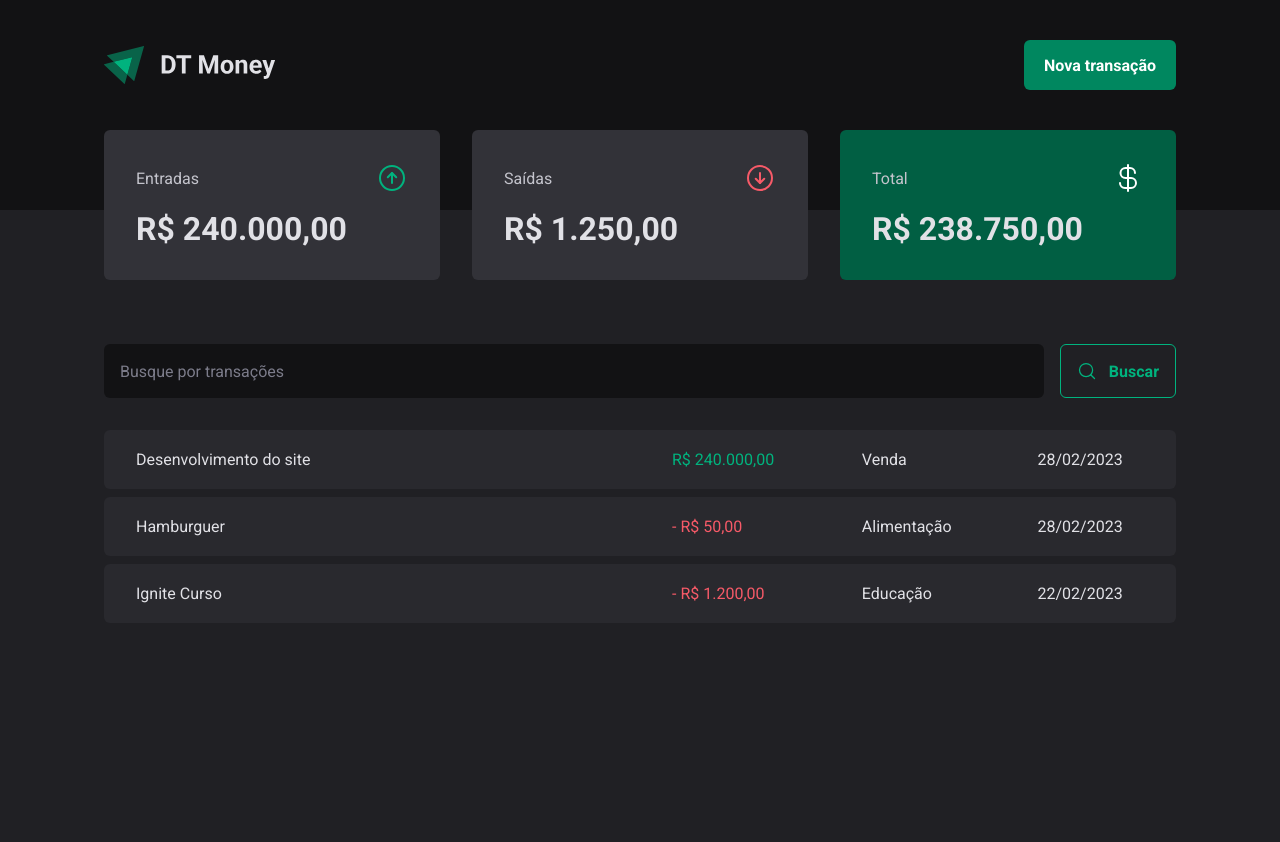
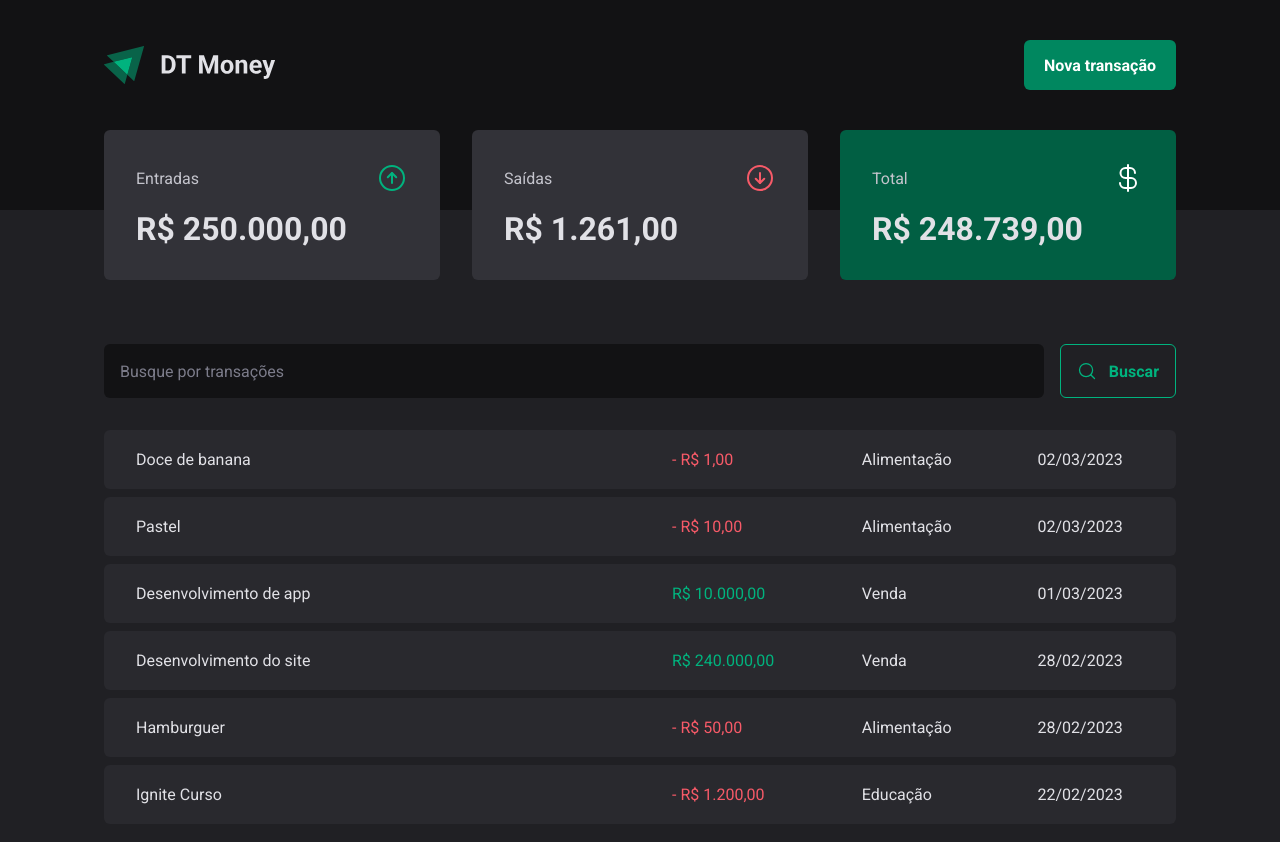
Before and after one commit to kleubinho/DT-MONEY, a React (Vite) app: page / in a window 1280 px wide. Shown: the top 842 px of the page. Before the commit the page ends 800 px from the top, so only its background shows below. Built offline with nearby package versions, Linux system fonts and the light colour scheme; data requests are answered from the project's data file.

Commit message:
criando transação

```diff
--- a/server.json
+++ b/server.json
@@ -23,6 +23,30 @@
       "category": "Educação",
       "price": 1200,
       "createdAt": "2023-02-22T03:00:23.240Z"
+    },
+    {
+      "category": "Venda",
+      "price": 10000,
+      "description": "Desenvolvimento de app",
+      "type": "income",
+      "createdAt": "2023-03-01T21:48:40.695Z",
+      "id": 4
+    },
+    {
+      "category": "Alimentação",
+      "price": 10,
+      "description": "Pastel",
+      "type": "outcome",
+      "createdAt": "2023-03-02T02:54:34.654Z",
+      "id": 5
+    },
+    {
+      "category": "Alimentação",
+      "price": 1,
+      "description": "Doce de banana",
+      "type": "outcome",
+      "createdAt": "2023-03-02T03:06:56.587Z",
+      "id": 6
     }
   ]
 }
--- a/src/components/NewTransaction/index.tsx
+++ b/src/components/NewTransaction/index.tsx
@@ -10,6 +10,9 @@ import {
 import * as z from "zod";
 import { Controller, useForm } from "react-hook-form";
 import { zodResolver } from "@hookform/resolvers/zod";
+import { api } from "../../lib/axios";
+import { useContext } from "react";
+import { TransactionsContext } from "../../contexts/TransactionsContext";
 
 const newTransactionFormSchema = z.object({
   description: z.string(),
@@ -21,11 +24,14 @@ const newTransactionFormSchema = z.object({
 type NewTransactionFormInputs = z.infer<typeof newTransactionFormSchema>;
 
 export function NewTransactionModal() {
+  const { createTransaction } = useContext(TransactionsContext);
+
   const {
     control,
     register,
     handleSubmit,
     formState: { isSubmitting },
+    reset,
   } = useForm<NewTransactionFormInputs>({
     resolver: zodResolver(newTransactionFormSchema),
     defaultValues: {
@@ -34,8 +40,16 @@ export function NewTransactionModal() {
   });
 
   async function handleCreateNewTransaction(data: NewTransactionFormInputs) {
-    await new Promise((resolve) => setTimeout(resolve, 2000));
-    console.log(data);
+    const { category, description, price, type } = data;
+
+    await createTransaction({
+      description,
+      price,
+      category,
+      type,
+    });
+
+    reset();
   }
 
   return (
--- a/src/contexts/TransactionsContext.tsx
+++ b/src/contexts/TransactionsContext.tsx
@@ -10,9 +10,17 @@ interface Transaction {
   createdAt: string;
 }
 
+interface CreateTransactionInput {
+  description: string;
+  price: number;
+  category: string;
+  type: "income" | "outcome";
+}
+
 interface TransactionContextType {
   transactions: Transaction[];
   fetchTransactions: (query?: string) => Promise<void>;
+  createTransaction: (data: CreateTransactionInput) => Promise<void>;
 }
 interface TransactionsContextProviderProps {
   children: ReactNode;
@@ -26,13 +34,29 @@ export function TransactionsProvider({
   const [transactions, setTransactions] = useState<Transaction[]>([]);
 
   async function fetchTransactions(query?: string) {
-     const response = await api.get('/transactions', {
+    const response = await api.get("/transactions", {
       params: {
-        q:query
-      }
-    })
+        _sort: "createdAt", //criados mais recentes
+        _order: "desc", //ordernar decrescente
+        q: query,
+      },
+    });
 
     setTransactions(response.data);
+  }
+
+  async function createTransaction(data: CreateTransactionInput) {
+    const { category, description, price, type } = data;
+
+    const response = await api.post("transactions", {
+      category,
+      price,
+      description,
+      type,
+      createdAt: new Date(),
+    });
+
+    setTransactions((state) => [response.data, ...state]);
   }
 
   useEffect(() => {
@@ -40,7 +64,7 @@ export function TransactionsProvider({
   }, []);
 
   return (
-    <TransactionsContext.Provider value={{ transactions, fetchTransactions }}>
+    <TransactionsContext.Provider value={{ transactions, fetchTransactions, createTransaction }}>
       {children}
     </TransactionsContext.Provider>
   );
```
Lines whose indentation alone changed are shown as unchanged.
